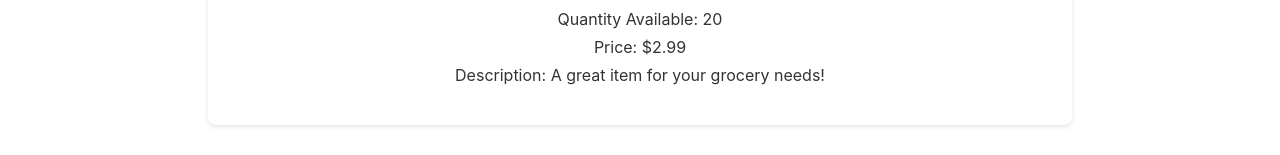
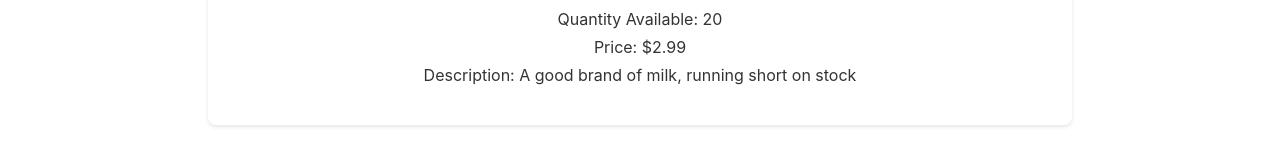
Before and after one commit to callmejojow/cs601_hw5_wang, a React (Create React App) app: page /product/001 in a window 1280 px wide. Shown: the part 240-395 px from the top of the page. Built offline with nearby package versions, Linux system fonts and the light colour scheme.

Commit message:
Expanded data info and modified display

```diff
--- a/src/components/ProductDetail.js
+++ b/src/components/ProductDetail.js
@@ -16,7 +16,7 @@ const ProductDetail = () => {
             <p>SKU: {product.sku}</p>
             <p>Quantity Available: {product.qty}</p>
             <p>Price: ${product.price.toFixed(2)}</p>
-            <p>Description: A great item for your grocery needs!</p> {/* Placeholder for now */}
+            <p>Description: {product.description}</p>
         </div>
     );
 };
--- a/src/data/inventory.json
+++ b/src/data/inventory.json
@@ -1,12 +1,12 @@
 [
-    { "sku": "001", "name": "Milk", "qty": 20, "price": 2.99 },
-    { "sku": "002", "name": "Bread", "qty": 15, "price": 1.99 },
-    { "sku": "003", "name": "Eggs", "qty": 30, "price": 3.49 },
-    { "sku": "004", "name": "Cheese", "qty": 10, "price": 4.99 },
-    { "sku": "005", "name": "Butter", "qty": 25, "price": 2.49 },
-    { "sku": "006", "name": "Apple", "qty": 30, "price": 1.75 },
-    { "sku": "007", "name": "Orange", "qty": 20, "price": 1.25 },
-    { "sku": "008", "name": "Tomato", "qty": 15, "price": 1.15 },
-    { "sku": "009", "name": "Lettuce", "qty": 18, "price": 2.50 },
-    { "sku": "010", "name": "Cheese", "qty": 100, "price": 3.35 }
+    { "sku": "001", "name": "Milk", "qty": 20, "price": 2.99, "description": "A good brand of milk, running short on stock" },
+    { "sku": "002", "name": "Bread", "qty": 15, "price": 1.99, "description": "A good brand of bread, running short on stock" },
+    { "sku": "003", "name": "Eggs", "qty": 30, "price": 3.49, "description": "A good brand of eggs, need to preserve with caution" },
+    { "sku": "004", "name": "Cheese", "qty": 10, "price": 4.99, "description": "A good brand of cheese, running short on stock" },
+    { "sku": "005", "name": "Butter", "qty": 25, "price": 2.49, "description": "A good brand of butter, vendor is out of stock" },
+    { "sku": "006", "name": "Apple", "qty": 30, "price": 1.75, "description": "A good brand of apple, running short on stock" },
+    { "sku": "007", "name": "Orange", "qty": 20, "price": 1.25, "description": "A good brand of orange, vendor is out of stock due to weather" },
+    { "sku": "008", "name": "Tomato", "qty": 15, "price": 1.15, "description": "A good brand of tomato, vendor is out of stock due to weather" },
+    { "sku": "009", "name": "Lettuce", "qty": 18, "price": 2.50, "description": "A good brand of lettuce, running short on stock" },
+    { "sku": "010", "name": "Cheese", "qty": 100, "price": 3.35, "description": "A good brand of cheese, no need to stock up" }
 ]
```
Also changed, not shown: public/shop (1).png (added).
